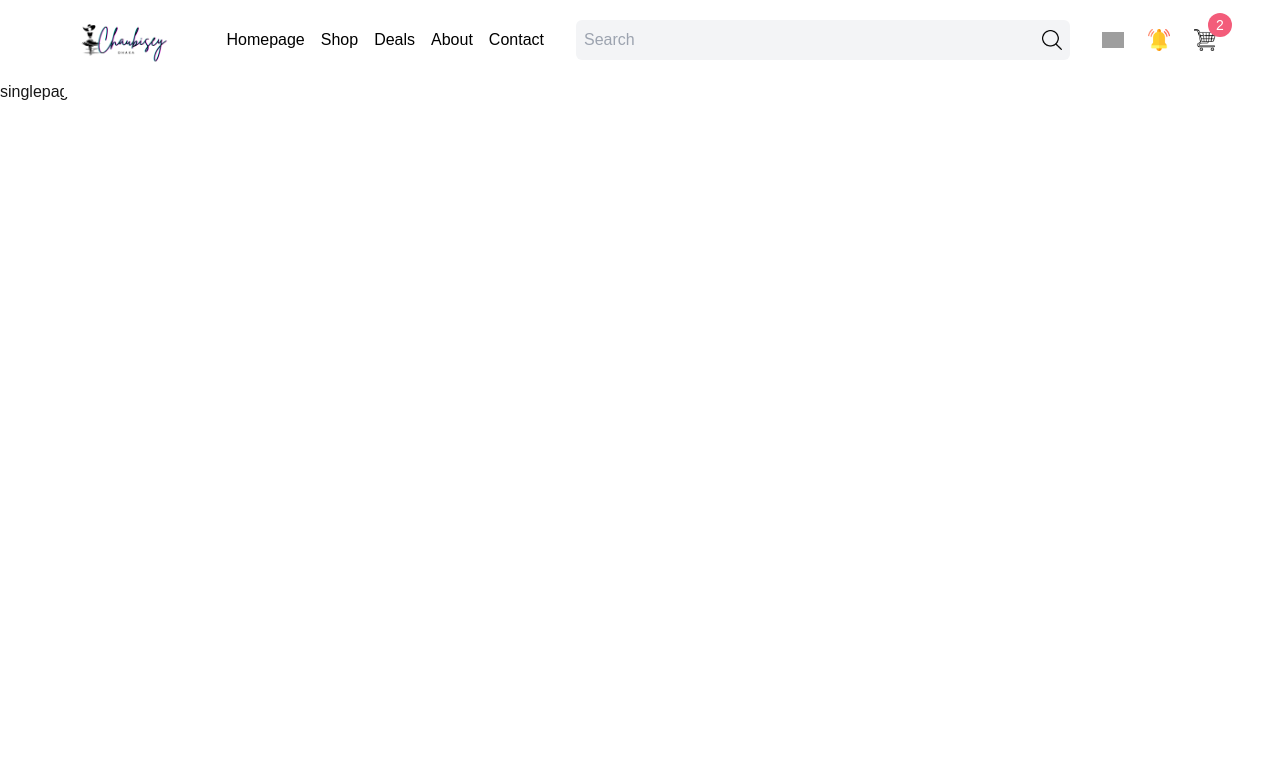
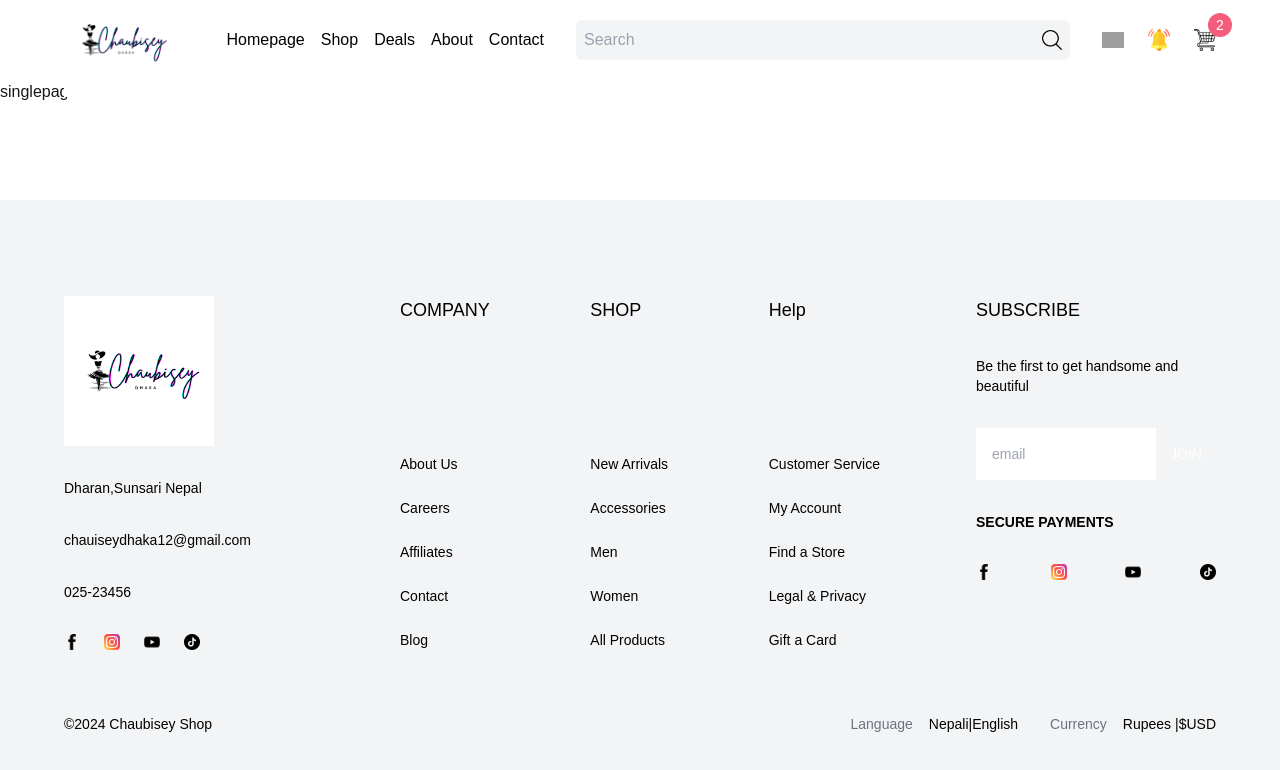
Before and after one commit to Bhawani1200/dhakastore, a Next.js app: page /1 in a window 1280 px wide. Shown: the top 770 px of the page. Built offline with nearby package versions, Linux system fonts and the light colour scheme; grey boxes are pictures that could not be loaded.

Commit message:
footer made

```diff
--- a/package.json
+++ b/package.json
@@ -11,7 +11,8 @@
   "dependencies": {
     "next": "15.0.3",
     "react": "19.0.0-rc-66855b96-20241106",
-    "react-dom": "19.0.0-rc-66855b96-20241106"
+    "react-dom": "19.0.0-rc-66855b96-20241106",
+    "react-icons": "^5.4.0"
   },
   "devDependencies": {
     "@types/node": "^20",
--- a/src/app/page.tsx
+++ b/src/app/page.tsx
@@ -8,7 +8,7 @@
     <div>
       <Slider />
       <div className="mt-24 px-4 md:px-8 lg:px-16 xl:32 2xl:px-64 ">
-        <h1 className="text-2xl">Featured Product</h1>
+        <h1 className="text-2xl text-black">Featured Product</h1>
         <ProductList />
       </div>
       <div className="mt-24">
--- a/src/components/Footer.tsx
+++ b/src/components/Footer.tsx
@@ -3,18 +3,20 @@
 import React from "react";
 
 const Footer = () => {
-  return;
-  <div className="">
+  return (
+    <div className=" py-24 px-4 md:px-8 lg:px-16 xl:32 2xl:px-64 bg-gray-100 text-sm mt-24">
       {/* TOP */}
-    <div className="">
+      <div className="flex flex-col md:flex-row justify-between gap-24">
         {/* LEFT */}
-      <div className="w-1/4 ">
+        <div className="w-full md:w-1/2 lg:w-1/4 flex flex-col gap-8">
           <Link href="">
-          <Image src="/logo.png" alt="" height={200} width={200} />
+            <Image src="/logo.png" alt="" height={150} width={150} />
           </Link>
-        <p>Dharan,Sunsari Nepal</p>
-        <span className="text-semibold">chauiseydhaka12@gmail.com</span>
-        <span className="text-semibold">025-23456</span>
+          <p className="text-black">Dharan,Sunsari Nepal</p>
+          <span className="text-semibold text-black">
+            chauiseydhaka12@gmail.com
+          </span>
+          <span className="text-semibold text-black">025-23456</span>
           <div className="flex gap-6">
             <Image src="/facebook.png" alt="" height={16} width={16} />
             <Image src="/instagram.png" alt="" height={16} width={16} />
@@ -23,13 +25,73 @@
           </div>
         </div>
         {/* CENTER */}
-      <div className="w-1/2 "></div>
+        <div className="hidden lg:flex justify-between w-1/2 ">
+          <div className="flex flex-col justify-between">
+            <h1 className="text-black text-lg">COMPANY</h1>
+            <div className="flex flex-col gap-6 text-black">
+              <Link href="">About Us</Link>
+              <Link href="">Careers</Link>
+              <Link href="">Affiliates</Link>
+              <Link href="">Contact</Link>
+              <Link href="">Blog</Link>
+            </div>
+          </div>
+          <div className="flex flex-col justify-between">
+            <h1 className="text-black text-lg">SHOP</h1>
+            <div className="flex flex-col gap-6 text-black">
+              <Link href="">New Arrivals</Link>
+              <Link href="">Accessories</Link>
+              <Link href="">Men</Link>
+              <Link href="">Women</Link>
+              <Link href="">All Products</Link>
+            </div>
+          </div>
+          <div className="flex flex-col justify-between">
+            <h1 className="text-black text-lg">Help</h1>
+            <div className="flex flex-col gap-6 text-black">
+              <Link href="">Customer Service</Link>
+              <Link href="">My Account</Link>
+              <Link href="">Find a Store</Link>
+              <Link href="">Legal & Privacy</Link>
+              <Link href="">Gift a Card</Link>
+            </div>
+          </div>
+        </div>
         {/* RIGHT */}
-      <div className="w-1/4 "></div>
+        <div className=" w-full md:w-1/2 lg:w-1/4 flex flex-col gap-8 ">
+          <h1 className="font-medium text-lg text-black">SUBSCRIBE</h1>
+          <p className="text-black">
+            Be the first to get handsome and beautiful
+          </p>
+          <div className="flex">
+            <input type="text" placeholder="email" className="p-4 w-3/4" />
+            <button className="w-1/4 text-lama text-white">JOIN</button>
+          </div>
+          <span className="font-semibold text-black">SECURE PAYMENTS</span>
+          <div className="flex justify-between">
+            <Image src="/facebook.png" alt="" height={16} width={16} />
+            <Image src="/instagram.png" alt="" height={16} width={16} />
+            <Image src="/youtube.png" alt="" height={16} width={16} />
+            <Image src="/tiktok.png" alt="" height={16} width={16} />
+          </div>
+        </div>
       </div>
       {/* BOTTOM */}
-    <div className=""></div>
-  </div>;
+      <div className="flex flex-col md:flex-row items-center justify-between gap-8 mt-16">
+        <div className="text-black ">{"\u00A9"}2024 Chaubisey Shop</div>
+        <div className="flex flex-col gap-8 md:flex-row">
+          <div className="">
+            <span className="text-gray-500 mr-4">Language</span>
+            <span className="text-black font-medium">Nepali|English</span>
+          </div>
+          <div className="">
+            <span className="text-gray-500 mr-4">Currency</span>
+            <span className="text-black font-medium">Rupees |$USD </span>
+          </div>
+        </div>
+      </div>
+    </div>
+  );
 };
 
 export default Footer;
```
Also changed, not shown: public/instagram.png, 1 other file (tests, documents, lock files or other folders). Lines whose indentation alone changed are shown as unchanged.
